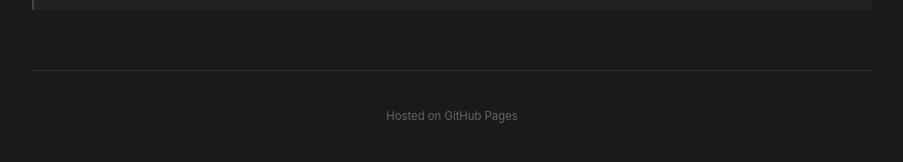
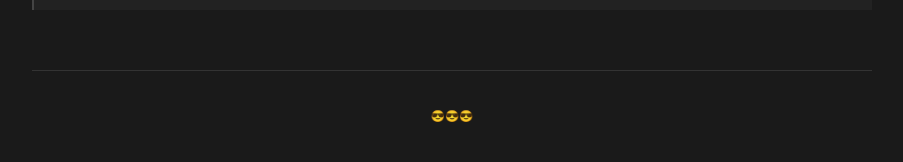
Before and after one commit to reem-012/reem-012.github.io, a Jekyll site: the page built from index.md, in a window 1280 px wide. Shown: the part 399-561 px from the top of the page, without its empty margins (188-1091 px from the left). Built offline with Jekyll 4.4.1, drawn with Linux system fonts in a browser that asks for light colours; our own code applies the rules of GitHub Pages for plain Markdown files.

Commit message:
fixed footer

```diff
--- a/_layouts/default.html
+++ b/_layouts/default.html
@@ -17,7 +17,7 @@
         {{ content }}
       </section>
       <footer>
-        <p><small>Hosted on GitHub Pages</small></p>
+        <p><small>😎😎😎</small></p>
       </footer>
     </div>
   </body>
```
